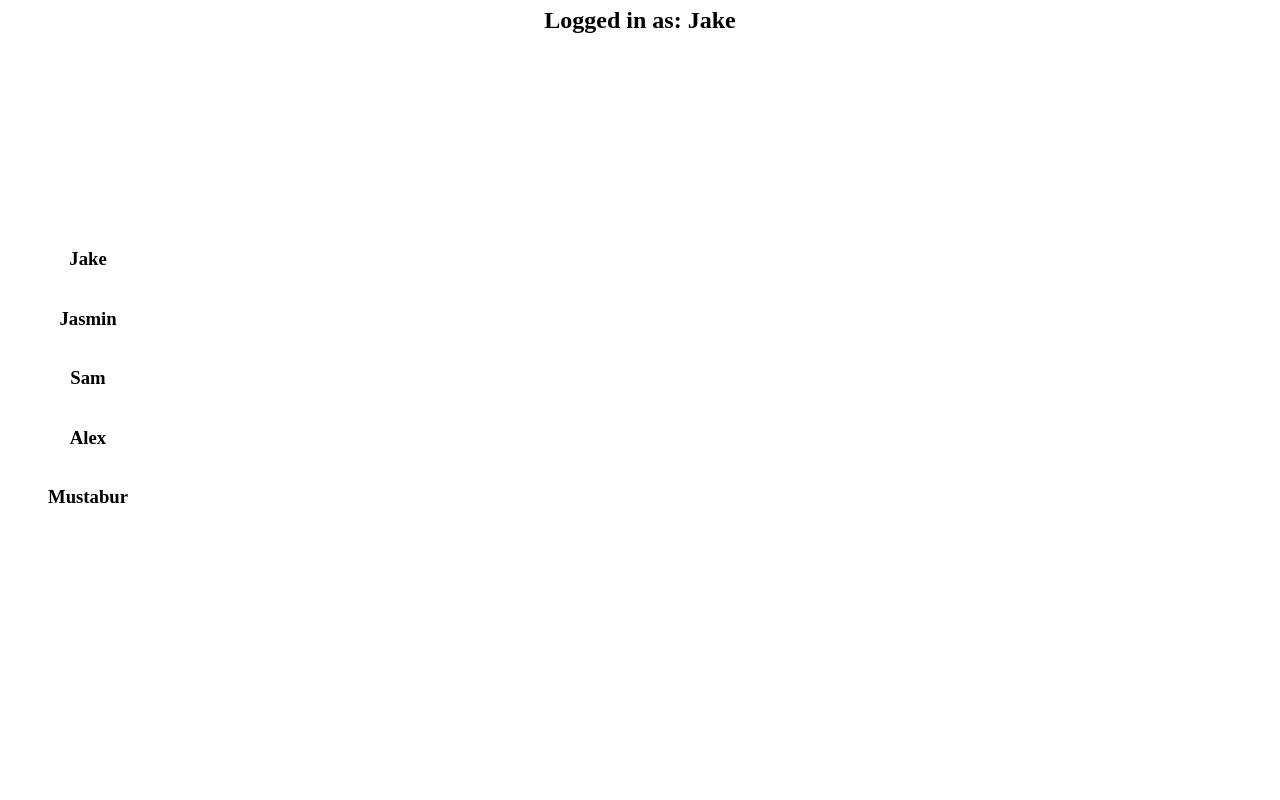
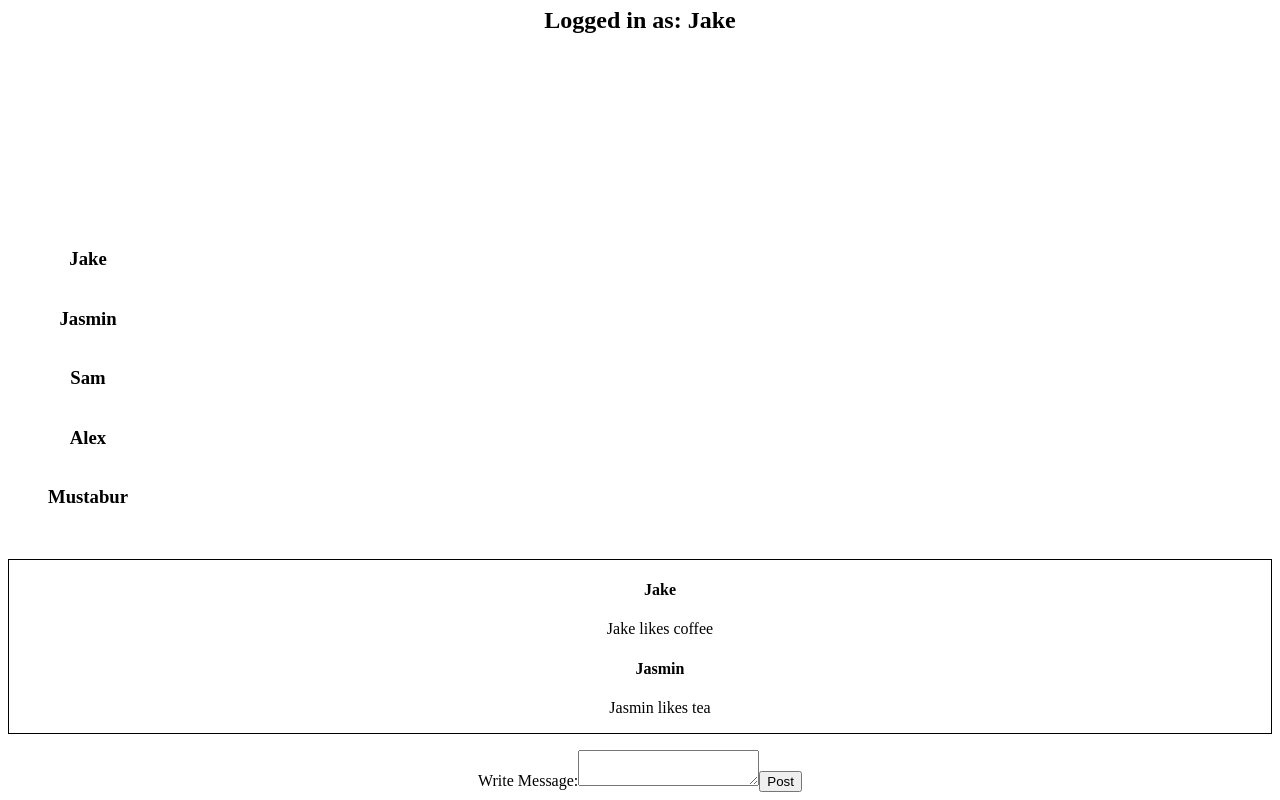
Before and after one commit to sgwicks/nc-messages, a React (Create React App) app: page / in a window 1280 px wide. Shown: the part 182-982 px from the top of the page. Before the commit the page ends 800 px from the top, so only its background shows below. Built offline with nearby package versions, Linux system fonts and the light colour scheme.

Commit message:
update comment value

```diff
--- a/src/components/ChatHistory.jsx
+++ b/src/components/ChatHistory.jsx
@@ -1,8 +1,33 @@
 import React, { Component } from "react";
+import MessageCard from "./MessageCard";
+import PostMessage from "./PostMessage";
 
 class ChatHistory extends Component {
+  state = {
+    messages: [
+      { name: "Jake", comment: "Jake likes coffee" },
+      { name: "Jasmin", comment: "Jasmin likes tea" }
+    ]
+  };
+
   render() {
-    return <main></main>;
+    const { messages } = this.state;
+    return (
+      <main>
+        <ul className="chat-history">
+          {messages.map((message, i) => {
+            return (
+              <li key={i}>
+                <MessageCard message={message} />
+              </li>
+            );
+          })}
+        </ul>
+        <section>
+          <PostMessage />
+        </section>
+      </main>
+    );
   }
 }
 
```
